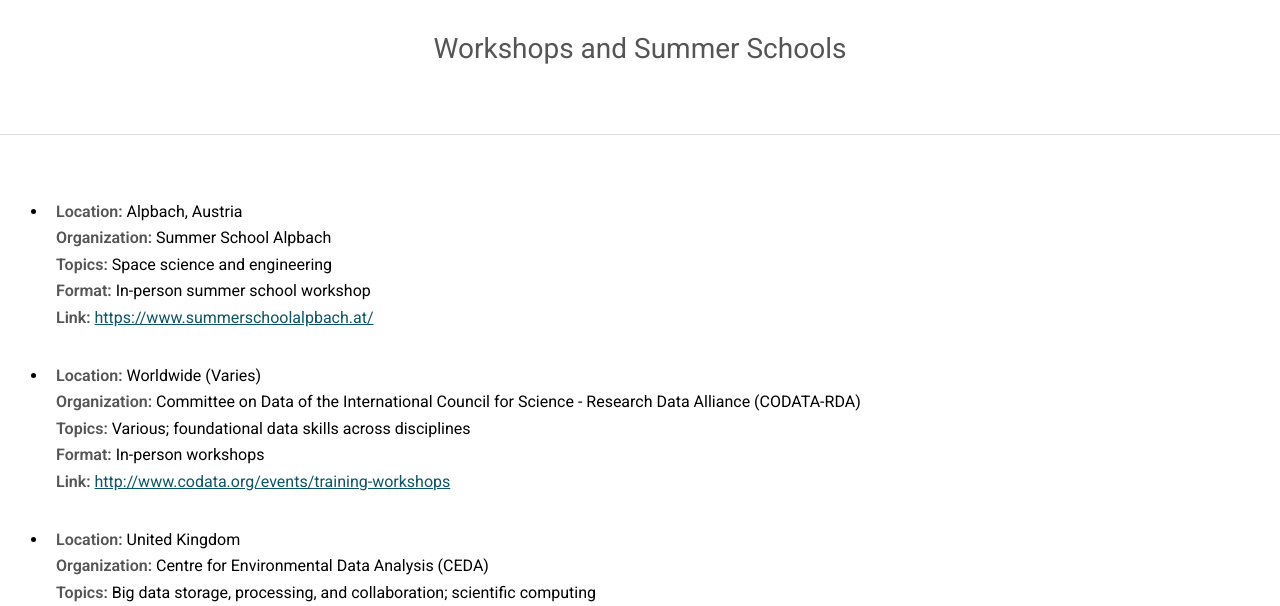
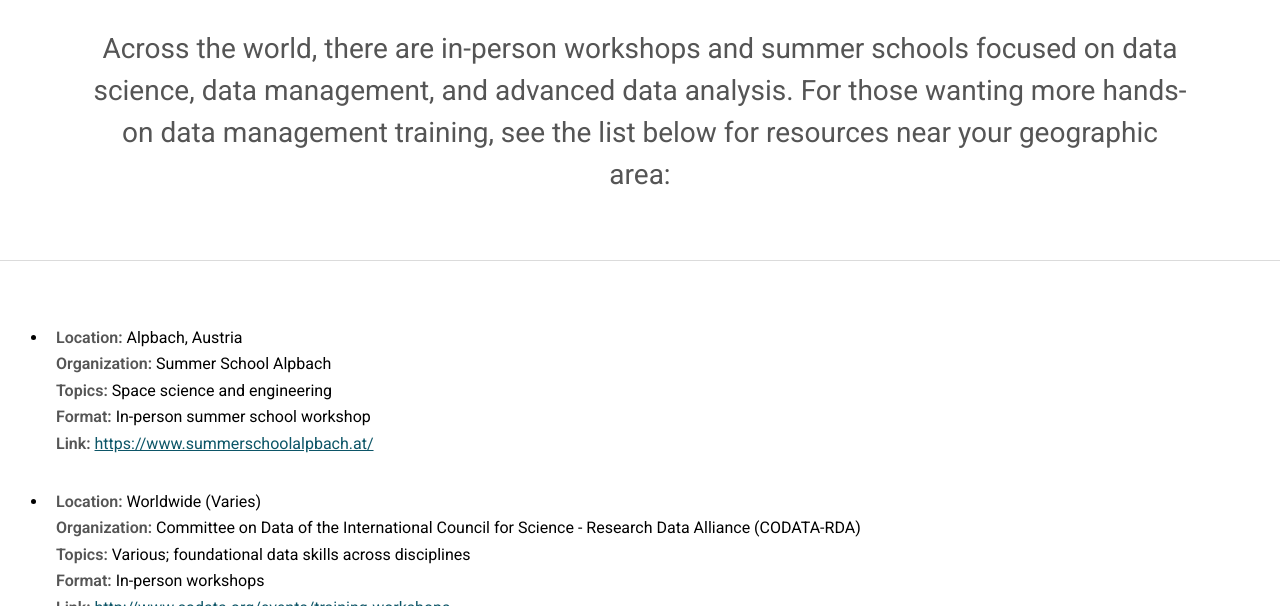
Before and after one commit to bfe-inf/toolkit, a Jekyll site: the page built from dmt-summerschools.html, in a window 1280 px wide and 900 px high, cut to the strip 294-900 px from the top of the window. Built offline with Jekyll 4.4.1, drawn with Linux system fonts in a browser that asks for light colours.

Commit message:
Update dmt-summerschools.html

```diff
--- a/dmt-summerschools.html
+++ b/dmt-summerschools.html
@@ -49,7 +49,7 @@
 			<section id="main" class="wrapper" style="padding-bottom: 0px;">
 				<div class="inner">
 					<header class="align-center">
-						<h3>Workshops and Summer Schools</h3>
+						<h3>Across the world, there are in-person workshops and summer schools focused on data science, data management, and advanced data analysis. For those wanting more hands-on data management training, see the list below for resources near your geographic area:</h3>
 					</header>
 			</section>
 			<hr>
```
